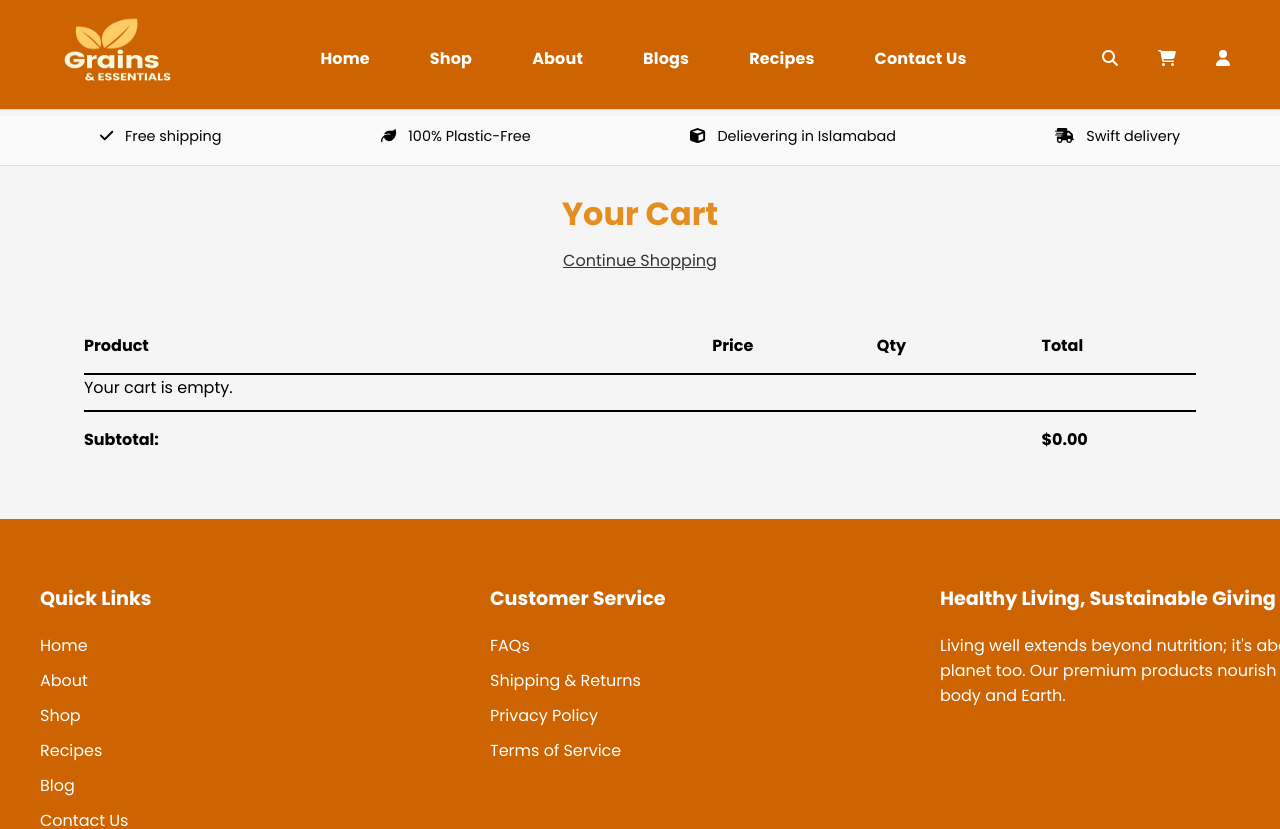
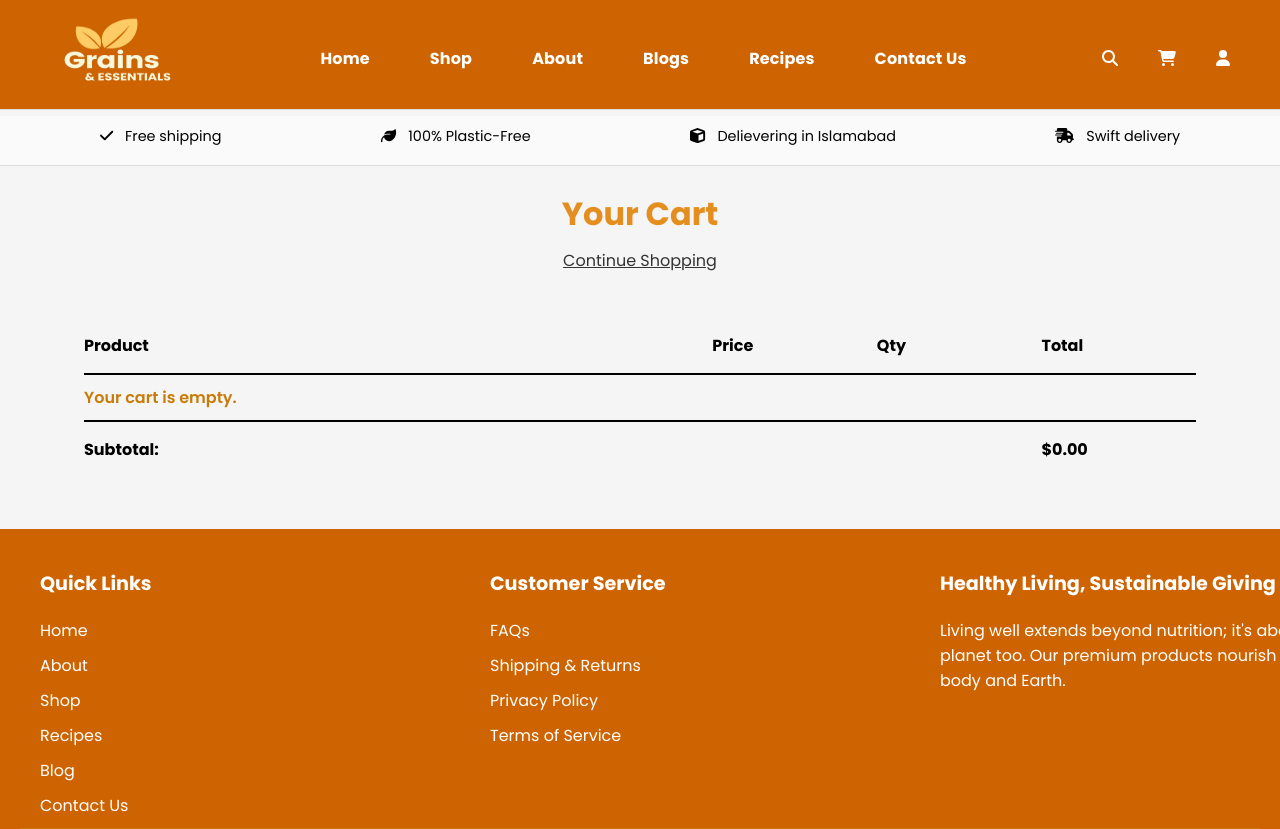
Before and after one commit to menoo-o/Grains-and-Essentials, a React (Vite) app: page /cart in a window 1280 px wide. Shown: the top 829 px of the page. Built offline with nearby package versions, Linux system fonts and the light colour scheme.

Commit message:
new-sale items revised

```diff
--- a/src/App.css
+++ b/src/App.css
@@ -403,7 +403,7 @@
 .footer-container {
   background-color: #ce6301;
   color: #fff;
-  padding: 65px 20px;
+  padding: 40px 20px;
 }
 
 .footer-top {
@@ -760,8 +760,7 @@
   border: 1px solid #ddd;
   border-radius: 8px;
   padding: 16px;
-  width: 200px;
-  height: 200px;
+
   display: flex;
   flex-direction: column;
   align-items: center;
@@ -797,6 +796,7 @@
   justify-content: center;
   align-items: center;
   gap: 10px;
+  margin-bottom: 20px;
 }
 
 .pagination button {
@@ -932,6 +932,7 @@
   flex-direction: column;
   margin-top: 80px;
   margin-bottom: 30px;
+
 }
 
 .cart-heading h2{
@@ -941,6 +942,7 @@
   padding-bottom: 0px;
   margin-bottom: 10px;
   padding-top: 0px;
+
 }
 
 .cart-shopping-link{
@@ -949,6 +951,13 @@
   margin: 0;
   padding: 0;
   color:#333;
+}
+
+.empty-cart{
+  margin: 10px ;
+  margin-left: 0;
+  color: #c97b07;
+  font-weight: 550;
 }
 
 .cart-container {
@@ -998,7 +1007,7 @@
 }
 
 .remove-btn {
-  background-color: #f00;
+  background-color: rgb(228, 192, 172);
   color: #fff;
   border: none;
   padding: 5px;
@@ -1008,7 +1017,7 @@
 }
 
 .remove-btn:hover {
-  background-color: #d00;
+  background-color: rgb(223, 140, 92);
 }
 
 .cart-price,
--- a/src/Components/CarouselComponent.jsx
+++ b/src/Components/CarouselComponent.jsx
@@ -23,7 +23,7 @@ const CarouselComponent = ({ items }) => {
         <Carousel
             responsive={responsive}
             infinite={true}
-            autoPlay={false}
+            autoPlay={true}
             autoPlaySpeed={3000}
             keyBoardControl={true}
             customTransition="transform 500ms ease-in-out"
@@ -38,19 +38,9 @@ const CarouselComponent = ({ items }) => {
                     <img src={item.imgSrc} alt={item.title} />
                     <h3>{item.title}</h3>
                     <p>{item.price}</p>
-                    <div className="weight-options">
-                        {['250g', '500g', '1kg'].map((weight) => (
-                            <button
-                                key={weight}
-                                className={`weight-btn ${selectedWeights[index] === weight ? 'active' : ''}`}
-                                onClick={() => handleWeightClick(index, weight)}
-                            >
-                                {weight}
-                            </button>
-                        ))}
-                    </div>
-                    <QuantitySelector />
-                    <button className="add-to-cart-btn">Add to Cart</button>
+
+
+                    <button className="add-to-cart-btn">Explore</button>
                 </div>
             ))}
         </Carousel>
--- a/src/data/saleData.js
+++ b/src/data/saleData.js
@@ -3,7 +3,7 @@
 const saleData = [
 
     { id: 14, imgSrc: '/shop/Grains and Flour/Oats.webp', title: 'Oats', price: '$5', category: "Grains & Flour" },
-    { id: 15, imgSrc: '/shop/lentils/chana daal.webp', title: 'Chana Daal', price: '$8', category: "Lentils" },
+    { id: 17, imgSrc: '/shop/lentils/kalay chanay.webp', title: 'Black Chickpeas', price: '$140', category: "Lentils" },
     { id: 24, imgSrc: '/shop/lentils/yellow lentils.webp', title: 'Yellow Lentils', price: '$09', category: "Lentils" },
 
     { id: 26, imgSrc: '/shop/rice/brown rice.webp', title: 'Brown Rice', price: '$49', category: "Rice" },
--- a/src/pages/Cart.jsx
+++ b/src/pages/Cart.jsx
@@ -35,7 +35,7 @@ const Cart = () => {
           <div className="cart-column">Total</div>
         </div>
         {cartItems.length === 0 ? (
-          <p>Your cart is empty.</p>
+          <p className='empty-cart'>Your cart is empty.</p>
         ) : (
           cartItems.map((item, index) => (
             <div key={index} className="cart-item-row">
```
Also changed, not shown: src/Components/Footer.jsx (line endings or trailing spaces), src/Components/ParentComponent.jsx (deleted).
